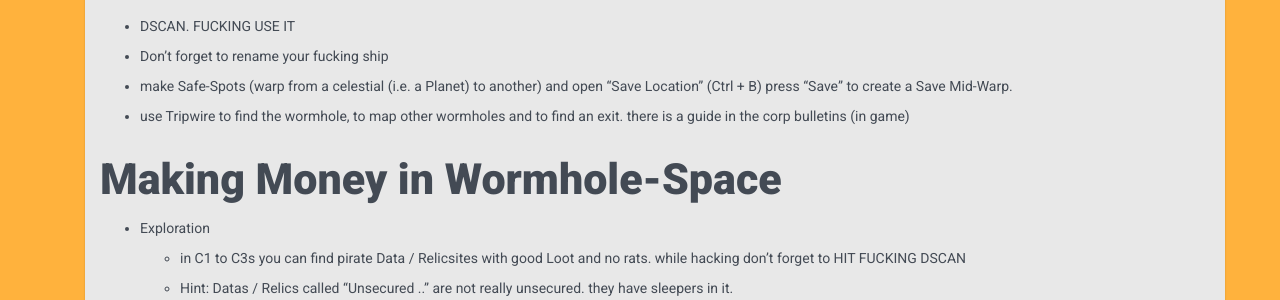
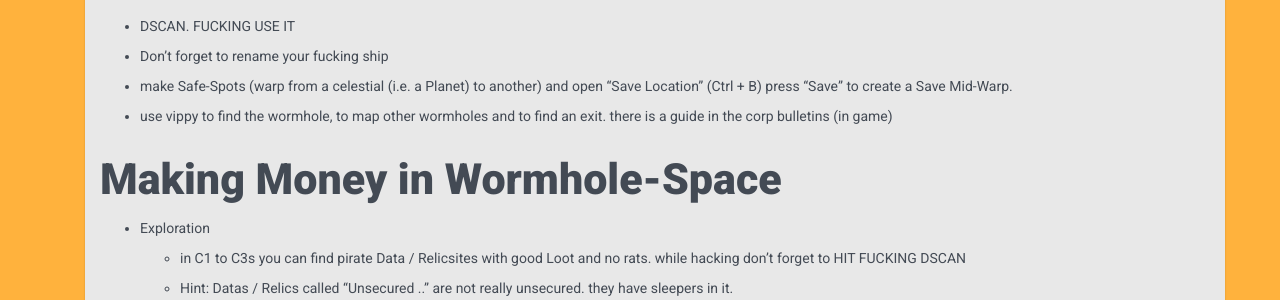
Before and after one commit to all-out/guides, a Jekyll site: the page built from _guides/your-first-day-in-wormhole-space.md, in a window 1280 px wide. Shown: the part 749-1049 px from the top of the page. Built offline with Jekyll 4.4.1, drawn with Linux system fonts in a browser that asks for light colours.

Commit message:
changed tripwire to vippy

```diff
--- a/_guides/your-first-day-in-wormhole-space.md
+++ b/_guides/your-first-day-in-wormhole-space.md
@@ -38,7 +38,7 @@ excerpt: >
 
 - make Safe-Spots (warp from a celestial (i.e. a Planet) to another) and open "Save Location" (Ctrl + B) press "Save" to create a Save Mid-Warp.
 
-- use Tripwire to find the wormhole, to map other wormholes and to find an exit. there is a guide in the corp bulletins (in game)
+- use vippy to find the wormhole, to map other wormholes and to find an exit. there is a guide in the corp bulletins (in game)
 
 ## Making Money in Wormhole-Space
 
```
